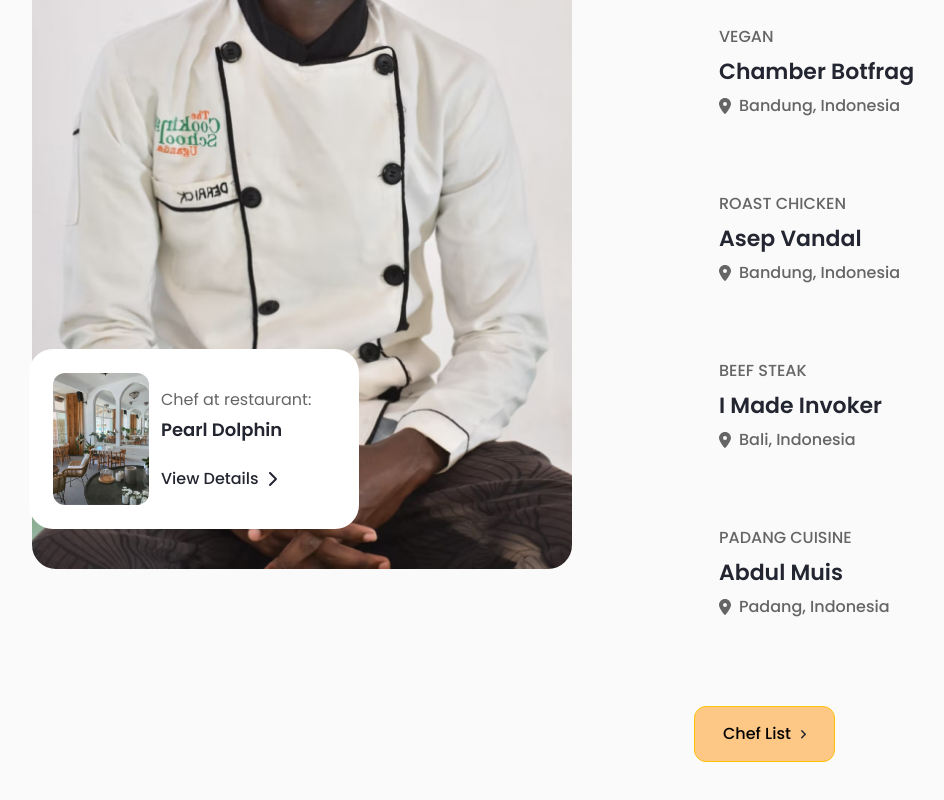
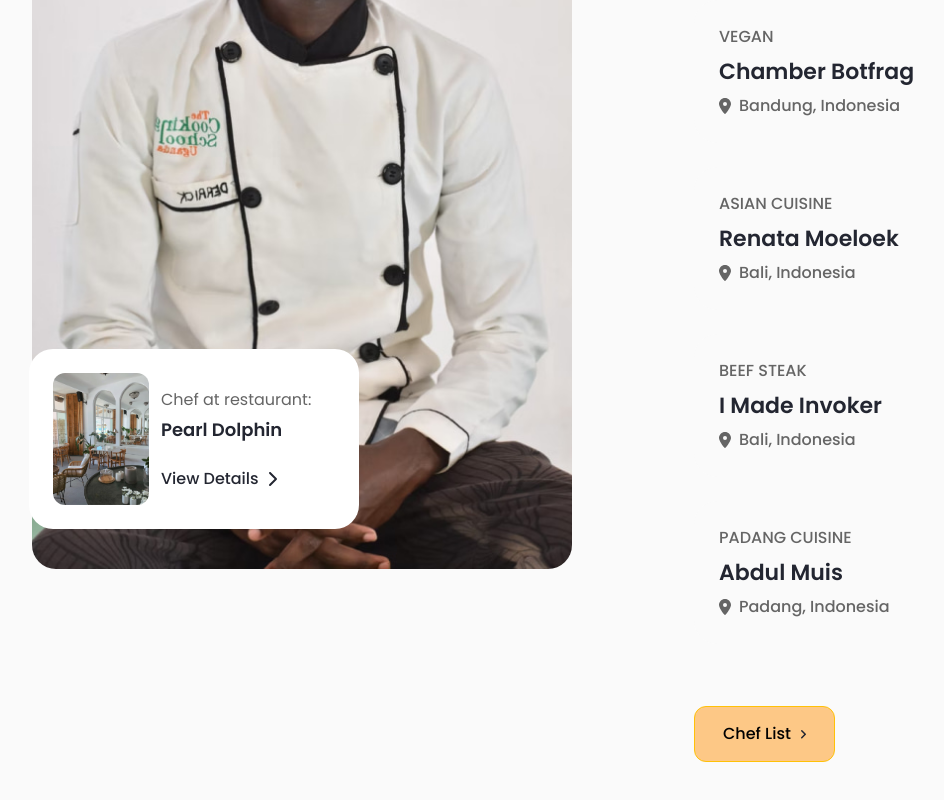
Before and after one commit to code7070/bwa-challenge-agustus, a React (Create React App) app: page / in a window 1280 px wide. Shown: the part 2423-3223 px from the top of the page, without its empty margins (53-997 px from the left). Built offline with nearby package versions, Linux system fonts and the light colour scheme.

Commit message:
add chef renata

```diff
--- a/src/data/chefList.js
+++ b/src/data/chefList.js
@@ -26,16 +26,17 @@ const chefList = [
     photo: "dady-chamber.jpg",
   },
   {
-    name: "Asep Vandal",
+    name: "Renata Moeloek",
     location: {
-      city: "Bandung",
+      city: "Bali",
       country: "Indonesia",
     },
-    chefType: "Roast Chicken",
+    chefType: "Asian Cuisine",
     experience: {
-      years: 0,
+      years: 18,
     },
-    photo: "phoenix-satcheup.jpg",
+    workAt: "Batavia Restaurant",
+    photo: "renatta-moeloek.jpg",
   },
   {
     name: "I Made Invoker",
```
Also changed, not shown: public/images/chef/renatta-moeloek.jpg (added).
